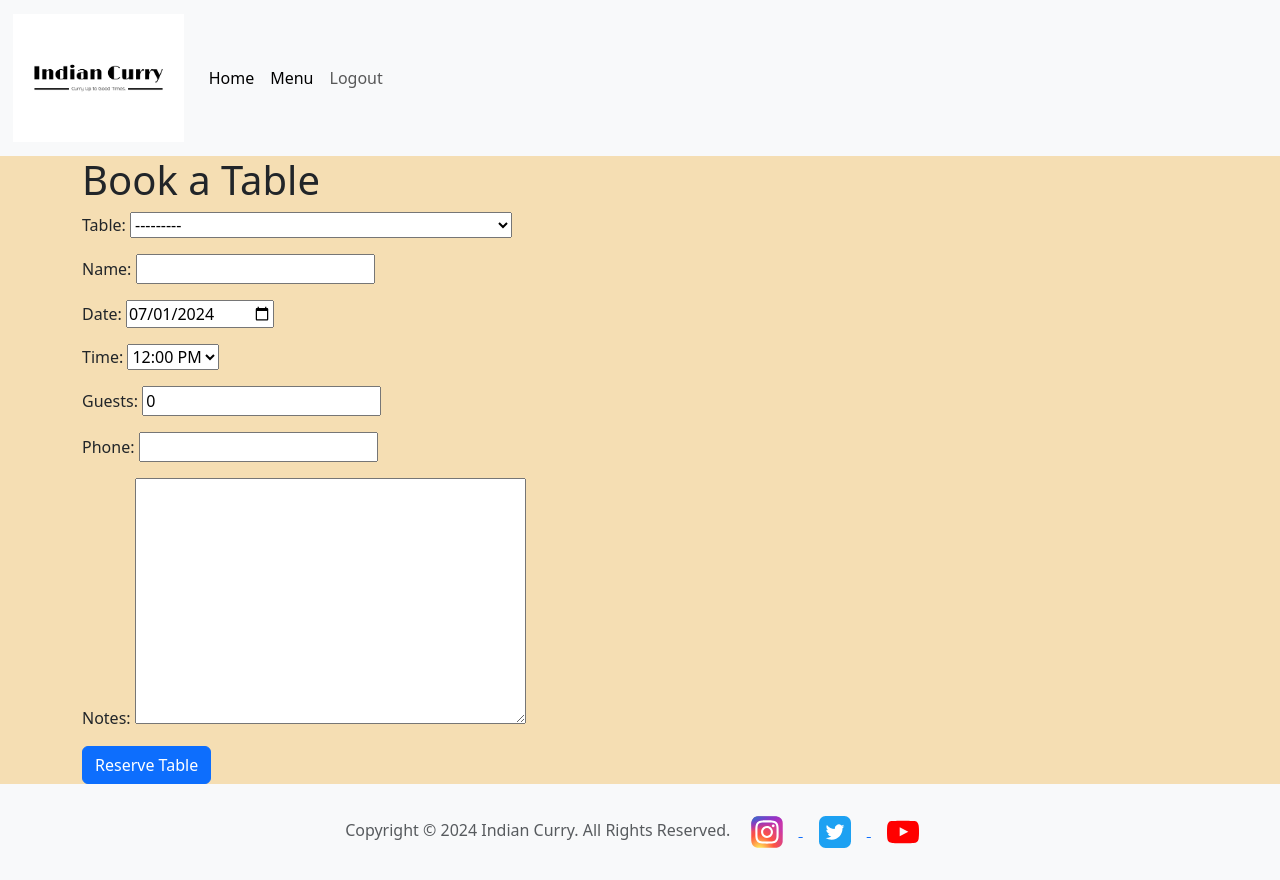
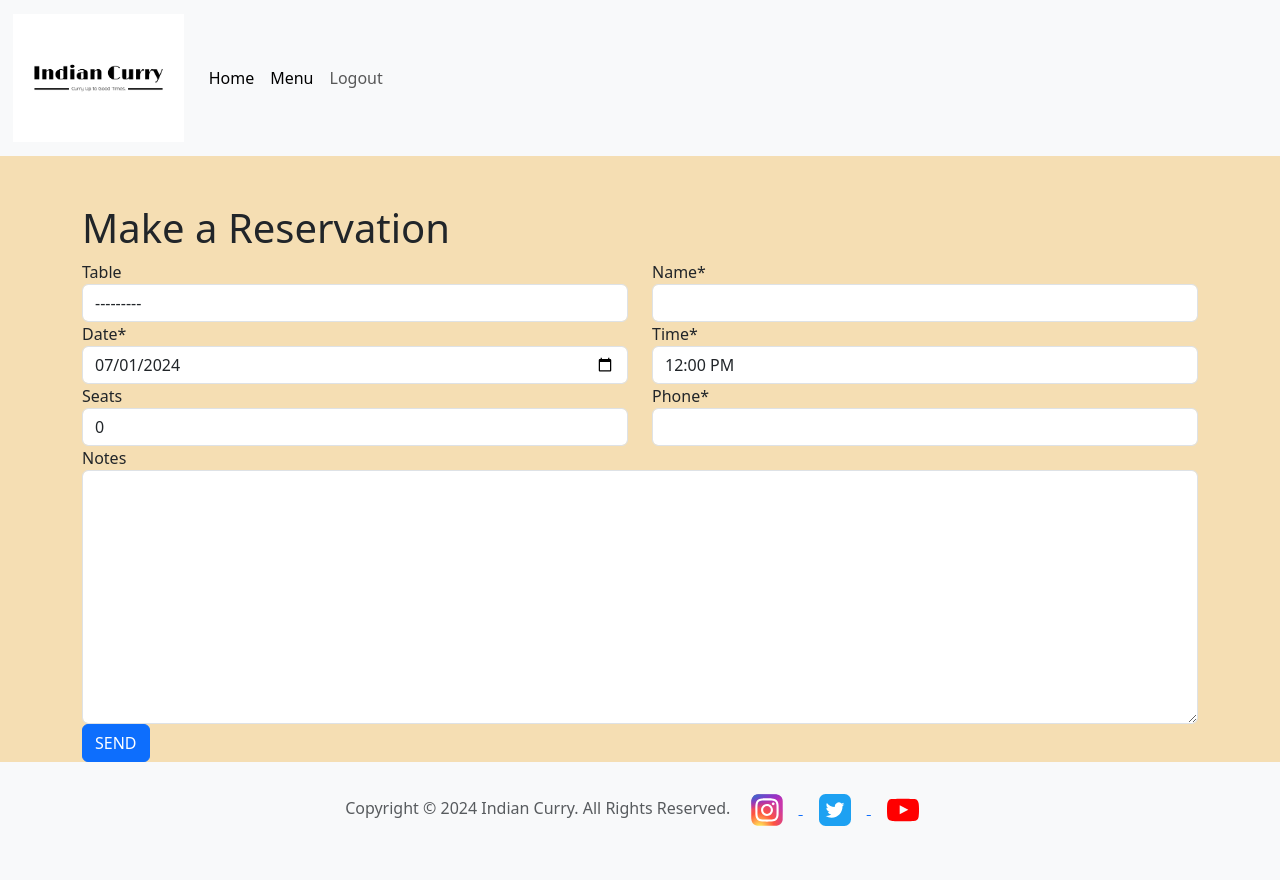
Before and after one commit to Pramilashanmugam/Restaurant, a Django app: page /reservations/make/ in a window 1280 px wide. After the commit the page ends 826 px from the top, so only its background shows below. Run offline with Django 5.2, Linux system fonts and the light colour scheme; a user stored in the database is signed in; tables that the repository leaves empty hold one stand-in row (values such as "Sample post"); some libraries are stand-ins or nearby versions.

Commit message:
make_reservation form customised, updated forms.py with widgets

```diff
--- a/reservations/forms.py
+++ b/reservations/forms.py
@@ -10,12 +10,14 @@ def validate_phone(value):
 
 class ReservationForm(forms.ModelForm):
 
-    phone = forms.CharField(max_length=20, validators=[validate_phone])
+    phone = forms.CharField(max_length=20, validators=[validate_phone], widget=forms.TextInput(attrs={'class': 'form-control'}))
 
     class Meta:
         model = Reservation
         fields = ['table', 'name', 'date', 'time', 'guests', 'phone', 'notes']
         widgets = {
+            'table': forms.Select(attrs={'class': 'form-control'}),
+            'name': forms.TextInput(attrs={'class': 'form-control'}),
             'time': forms.Select(choices=[
                 ('12:00', '12:00 PM'), ('12:15', '12:15 PM'), ('12:30', '12:30 PM'), ('12:45', '12:45 PM'),
                 ('13:00', '1:00 PM'), ('13:15', '1:15 PM'), ('13:30', '1:30 PM'), ('13:45', '1:45 PM'),
@@ -25,11 +27,14 @@ class ReservationForm(forms.ModelForm):
                 ('19:30', '7:30 PM'), ('19:45', '7:45 PM'), ('20:00', '8:00 PM'), ('20:15', '8:15 PM'),
                 ('20:30', '8:30 PM'), ('20:45', '8:45 PM'), ('21:00', '9:00 PM'), ('21:15', '9:15 PM'),
                 ('21:30', '9:30 PM'), ('21:45', '9:45 PM'), ('22:00', '10:00 PM')
-            ]),
+            ], attrs={'class': 'form-control'}),
             'date': forms.DateInput(attrs={
                 'type': 'date',
-                'min': timezone.now().date().isoformat()
-            })
+                'min': timezone.now().date().isoformat(),
+                'class': 'form-control'
+            }),
+            'guests': forms.NumberInput(attrs={'class': 'form-control'}),
+            'notes': forms.Textarea(attrs={'class': 'form-control'}),
         }
 
     def clean(self):
--- a/reservations/models.py
+++ b/reservations/models.py
@@ -47,4 +47,4 @@ class Reservation(models.Model):
         unique_together = ('table', 'date', 'time')
 
     def __str__(self):
-        return f'Dear {self.name}, your booking for {self.guests} guests dated {self.date} at {self.time} is confirmed. Your {self.table}.'
+        return f'Dear {self.name}, your booking for {self.guests} guests dated {self.date} at {self.time} is confirmed. Your {self.table}., '
--- a/reservations/templates/reservations/index.html
+++ b/reservations/templates/reservations/index.html
@@ -62,4 +62,5 @@
         </button>
     </div>
 </div>
+
 {% endblock %}
--- a/reservations/templates/reservations/make_reservation.html
+++ b/reservations/templates/reservations/make_reservation.html
@@ -2,56 +2,103 @@
 {% load i18n %}
 
 {% block content %}
-<div class="container">
-    <h1>{% trans "Book a Table" %}</h1>
-    <form method="POST">
-        {% csrf_token %}
-        {{ form.as_p }}
-        <button type="submit" class="btn btn-primary">{% trans "Reserve Table" %}</button>
-    </form>
-</div>
-<!--
 <div class="container mt-5">
     <h1>Make a Reservation</h1>
-    <form method="post">
+    <form method="post" class="reservation-form">
         {% csrf_token %}
         <div class="row">
             <div class="form-group col-md-6">
-                <label for="id_table">Table</label>
+                <label for="id_table">{% trans "Table" %}</label>
                 {{ form.table }}
+                {% if form.table.errors %}
+                    <div class="alert alert-danger">
+                        {% for error in form.table.errors %}
+                            <p>{{ error }}</p>
+                        {% endfor %}
+                    </div>
+                {% endif %}
             </div>
             <div class="form-group col-md-6">
-                <label for="id_name">Name</label>
+                <label for="id_name">{% trans "Name" %}*</label>
                 {{ form.name }}
+                {% if form.name.errors %}
+                    <div class="alert alert-danger">
+                        {% for error in form.name.errors %}
+                            <p>{{ error }}</p>
+                        {% endfor %}
+                    </div>
+                {% endif %}
             </div>
         </div>
         <div class="row">
             <div class="form-group col-md-6">
-                <label for="id_date">Date</label>
+                <label for="id_date">{% trans "Date" %}*</label>
                 {{ form.date }}
+                {% if form.date.errors %}
+                    <div class="alert alert-danger">
+                        {% for error in form.date.errors %}
+                            <p>{{ error }}</p>
+                        {% endfor %}
+                    </div>
+                {% endif %}
             </div>
             <div class="form-group col-md-6">
-                <label for="id_time">Time</label>
+                <label for="id_time">{% trans "Time" %}*</label>
                 {{ form.time }}
+                {% if form.time.errors %}
+                    <div class="alert alert-danger">
+                        {% for error in form.time.errors %}
+                            <p>{{ error }}</p>
+                        {% endfor %}
+                    </div>
+                {% endif %}
             </div>
         </div>
         <div class="row">
             <div class="form-group col-md-6">
-                <label for="id_guests">Guests</label>
+                <label for="id_guests">{% trans "Seats" %}</label>
                 {{ form.guests }}
+                {% if form.guests.errors %}
+                    <div class="alert alert-danger">
+                        {% for error in form.guests.errors %}
+                            <p>{{ error }}</p>
+                        {% endfor %}
+                    </div>
+                {% endif %}
             </div>
             <div class="form-group col-md-6">
-                <label for="id_phone">Phone</label>
+                <label for="id_phone">{% trans "Phone" %}*</label>
                 {{ form.phone }}
+                {% if form.phone.errors %}
+                    <div class="alert alert-danger">
+                        {% for error in form.phone.errors %}
+                            <p>{{ error }}</p>
+                        {% endfor %}
+                    </div>
+                {% endif %}
             </div>
         </div>
         <div class="row">
             <div class="form-group col-md-12">
-                <label for="id_notes">Notes</label>
+                <label for="id_notes">{% trans "Notes" %}</label>
                 {{ form.notes }}
+                {% if form.notes.errors %}
+                    <div class="alert alert-danger">
+                        {% for error in form.notes.errors %}
+                            <p>{{ error }}</p>
+                        {% endfor %}
+                    </div>
+                {% endif %}
             </div>
         </div>
-        <button type="submit" class="btn btn-primary">Reserve Table</button>
+        {% if form.non_field_errors %}
+            <div class="alert alert-danger">
+                {% for error in form.non_field_errors %}
+                    <p>{{ error }}</p>
+                {% endfor %}
+            </div>
+        {% endif %}
+        <button type="submit" class="btn btn-primary">{% trans "SEND" %}</button>
     </form>
-</div>-->
+</div>
 {% endblock %}
```
